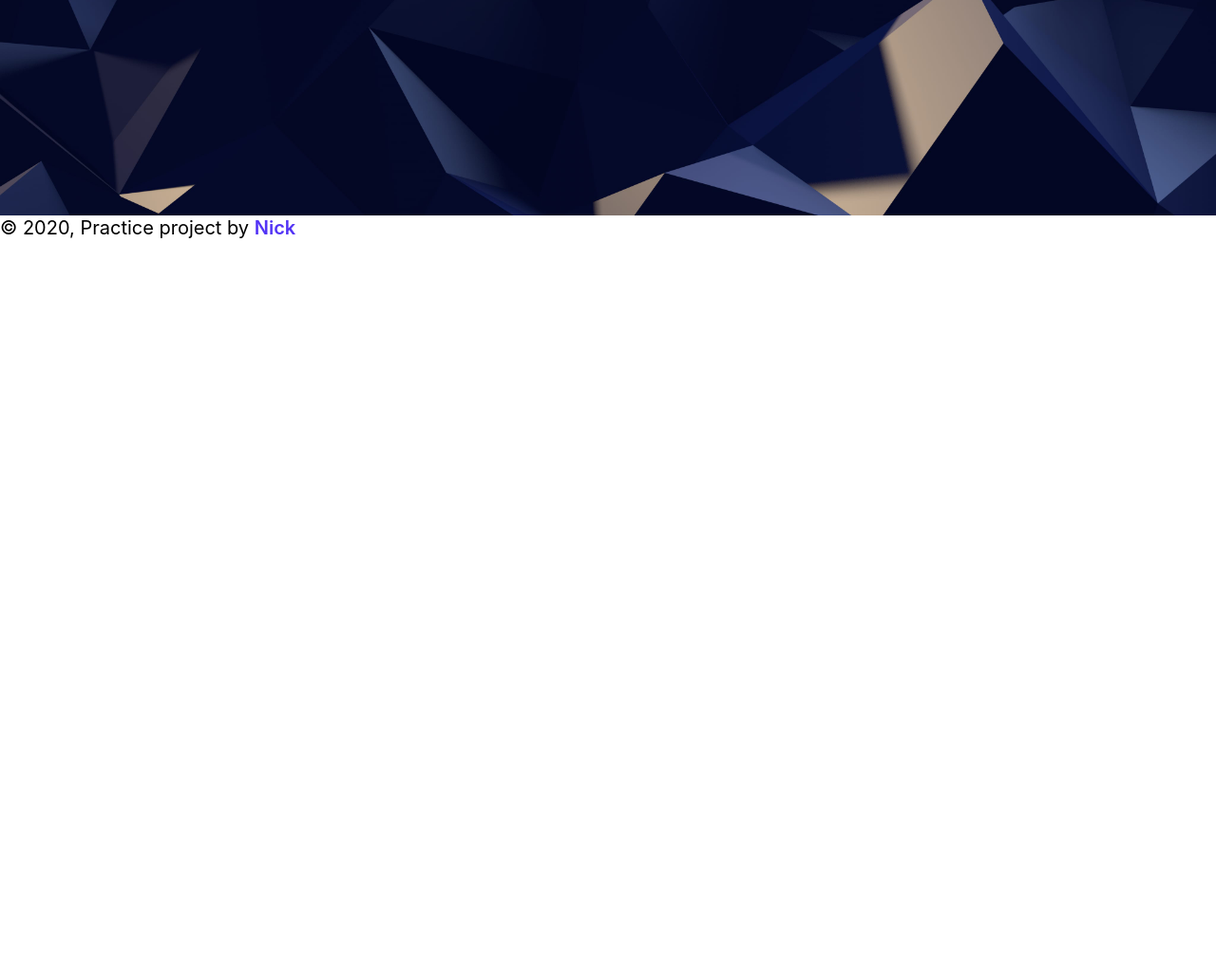
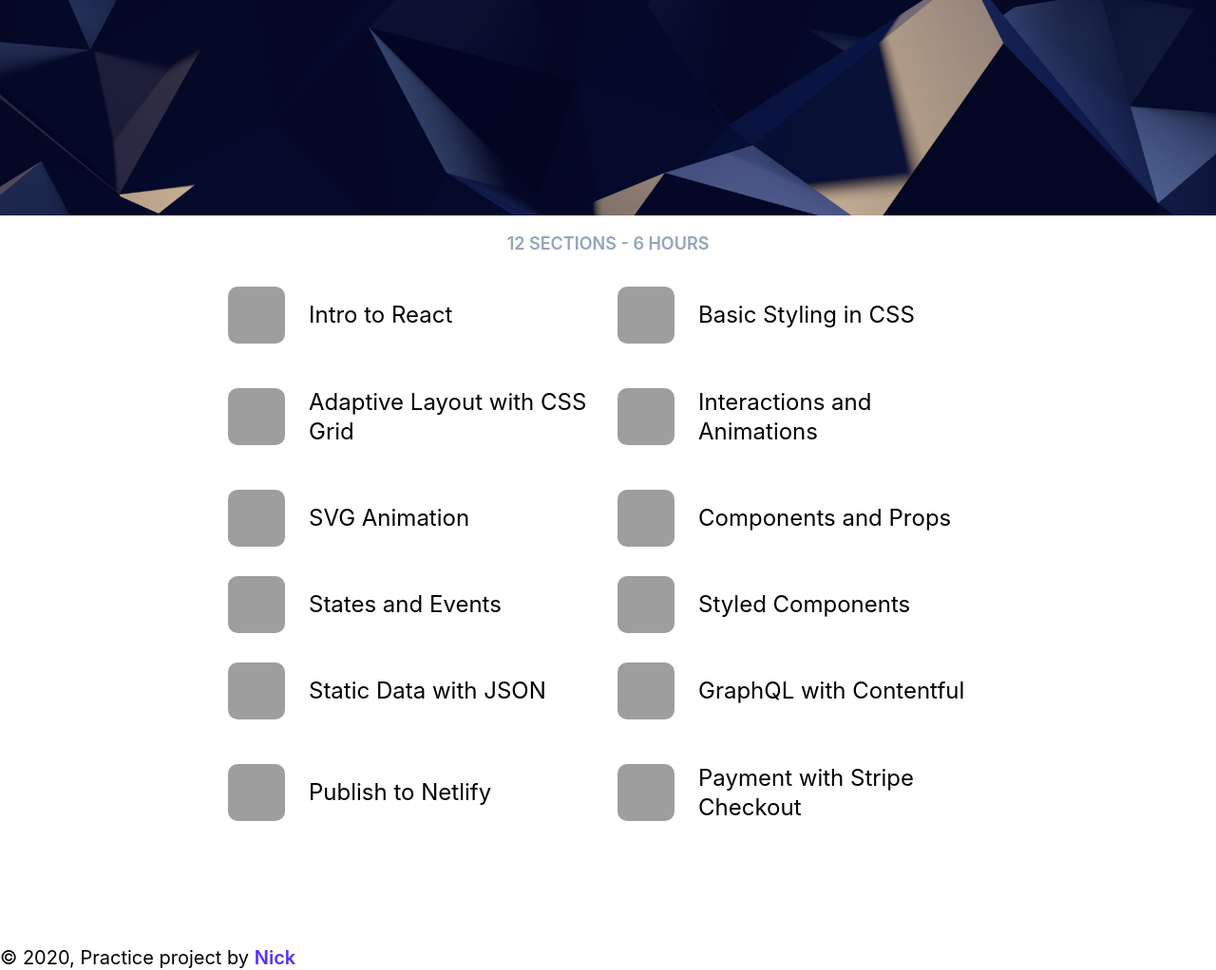
Before and after one commit to sportscleats/my-react-app, a Gatsby site: page / in a window 1280 px wide. Shown: the part 2181-3203 px from the top of the page at 95% size. Before the commit the page ends 2434 px from the top, so only its background shows below. Built offline with nearby package versions, Linux system fonts and the light colour scheme; Gatsby itself is replaced by a stand-in of ours; grey boxes are pictures that could not be loaded.

Commit message:
added in static json data

```diff
--- /dev/null
+++ b/src/components/Cell.js
@@ -0,0 +1,34 @@
+import React from 'react'
+import styled from 'styled-components'
+
+
+const CellGroup = styled.div`
+    display: grid;
+    grid-template-columns: 60px auto;
+    grid-gap: 25px;
+    align-items: center;
+`
+
+const CellImage = styled.div`
+    width: 60px;
+    height: 60px;
+    background-color: black;
+    border-radius: 10px;
+    background-image: url(${props => props.image});
+    background-size: 60px;
+`
+
+const CellTitle = styled.div`
+    font-size: 24px;
+    border-bottom: 1px solid (0,0,0, 0.1);
+    padding: 30px 0;
+`
+
+const Cell = props => (
+    <CellGroup>
+        <CellImage image={props.image}></CellImage>
+        <CellTitle>{props.title}</CellTitle>
+    </CellGroup>
+)
+
+export default Cell
--- a/src/pages/index.js
+++ b/src/pages/index.js
@@ -6,7 +6,30 @@
 import SEO from "../components/seo"
 import Card from "../components/card"
 import Section from "../components/Section"
+import staticdata from '../../staticdata.json'
+import Cell from "../components/cell"
+import styled from 'styled-components'
 
+const SectionCaption = styled.p`
+  font-weight: 600;
+  font-size: 18px;
+  text-transform: uppercase;
+  color: #94A4BA;
+  text-align: center;
+`
+
+const SectionCellGroup = styled.div`
+  max-width: 800px;
+  margin: 0 auto 100px;
+  padding: 0 20px;
+  display: grid;
+  grid-template-columns: repeat(2, 1fr);
+  grid-column-gap: 20px;
+
+  @media (max-width: 800px) {
+    grid-template-columns: repeat(1, 1fr);
+  }
+`
 
 
 const IndexPage = () => (
@@ -67,7 +90,14 @@
     logo={require('../images/logo-react.png')}
     title="React for Designers"
     text="Learn how to build a modern site using React and the most efficient libraries to get your site/product online. Get familiar with components, Grid CSS, animations, interactions, dynamic data with Contentful and deploying your site with Netlify." />
-
+    <SectionCaption>12 sections - 6 hours</SectionCaption>
+      <SectionCellGroup>
+        {staticdata.cells.map(cell => (
+          <Cell
+          title={cell.title}
+          image={cell.image} />
+        ))}
+      </SectionCellGroup>
 </Layout>
 )
 
--- /dev/null
+++ b/staticdata.json
@@ -0,0 +1,52 @@
+{
+    "cells": [
+        {
+            "title": "Intro to React",
+            "image": "https://cl.ly/1U1F170x3D0L/download/logo-react-small.png"
+        },
+        {
+            "title": "Basic Styling in CSS",
+            "image": "https://cl.ly/1U1F170x3D0L/download/logo-react-small.png"
+        },
+        {
+            "title": "Adaptive Layout with CSS Grid",
+            "image": "https://cl.ly/1U1F170x3D0L/download/logo-react-small.png"
+        },
+        {
+            "title": "Interactions and Animations",
+            "image": "https://cl.ly/1U1F170x3D0L/download/logo-react-small.png"
+        },
+        {
+            "title": "SVG Animation",
+            "image": "https://cl.ly/1U1F170x3D0L/download/logo-react-small.png"
+        },
+        {
+            "title": "Components and Props",
+            "image": "https://cl.ly/1U1F170x3D0L/download/logo-react-small.png"
+        },
+        {
+            "title": "States and Events",
+            "image": "https://cl.ly/1U1F170x3D0L/download/logo-react-small.png"
+        },
+        {
+            "title": "Styled Components",
+            "image": "https://cl.ly/1U1F170x3D0L/download/logo-react-small.png"
+        },
+        {
+            "title": "Static Data with JSON",
+            "image": "https://cl.ly/1U1F170x3D0L/download/logo-react-small.png"
+        },
+        {
+            "title": "GraphQL with Contentful",
+            "image": "https://cl.ly/1U1F170x3D0L/download/logo-react-small.png"
+        },
+        {
+            "title": "Publish to Netlify",
+            "image": "https://cl.ly/1U1F170x3D0L/download/logo-react-small.png"
+        },
+        {
+            "title": "Payment with Stripe Checkout",
+            "image": "https://cl.ly/1U1F170x3D0L/download/logo-react-small.png"
+        }
+    ]
+}
```
